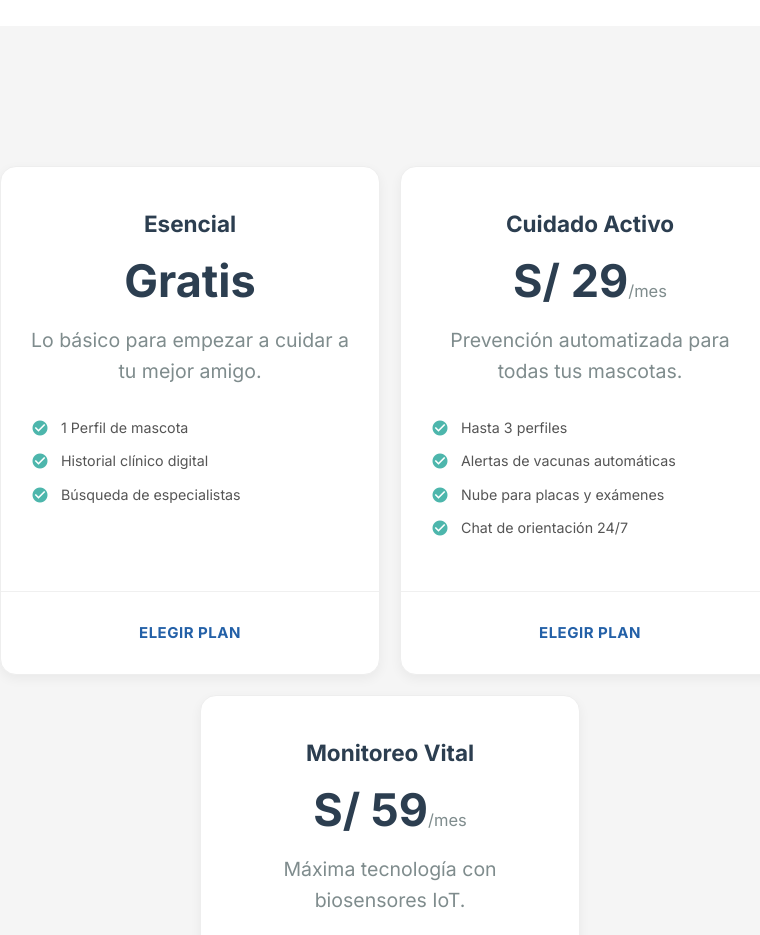
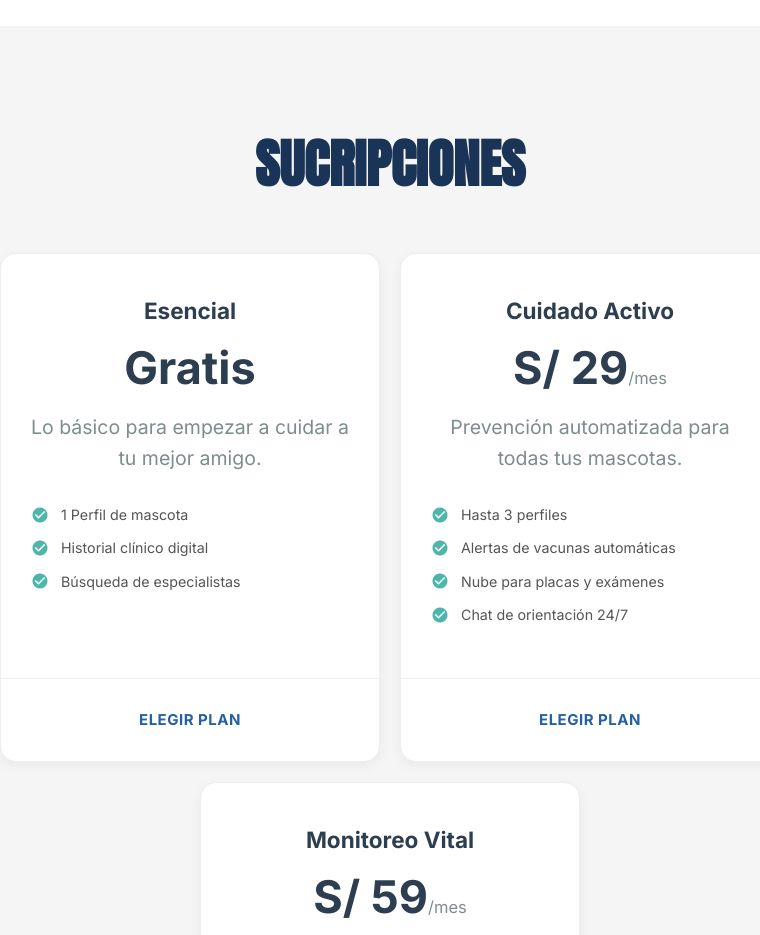
Before and after one commit to Co-Designers/petcare-landingpage, a website: page index.html in a window 1280 px wide. Shown: the part 2620-3555 px from the top of the page, without its empty margins (250-1010 px from the left). Drawn offline with nearby package versions, Linux system fonts and the light colour scheme.

Commit message:
docs: add subscription title.

```diff
--- a/index.html
+++ b/index.html
@@ -107,7 +107,7 @@
       <div class="container">
 
         <div class="center-align subscriptions-header">
-          <h3 class="about-title" data-i18n="plans.title">  </h3>
+          <h3 class="about-title" data-i18n="plans.title"> Sucripciones </h3>
         </div>
 
         <div class="subscriptions-grid">
```
